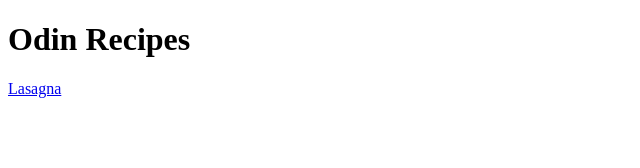
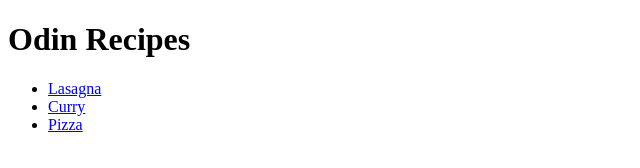
Before and after one commit to ScottDoesCode/odin-recipes, a plain HTML site: page index.html in a window 1280 px wide. Shown: the whole page, without its empty margins (0-640 px from the left). Drawn offline with Linux system fonts and the light colour scheme.

Commit message:
Add hyperlinks for Curry and Pizza

```diff
--- a/index.html
+++ b/index.html
@@ -7,8 +7,12 @@
 </head>
 
 <body>
-<h1>Odin Recipes</h1>
-<a href="./recipes/lasagna.html">Lasagna</a>
+    <h1>Odin Recipes</h1>
+    <ul>
+        <li><a href="./recipes/lasagna.html">Lasagna</a></li>
+        <li><a href="./recipes/curry.html">Curry</a></li>
+        <li><a href="./recipes/pizza.html">Pizza</a></li>
+    </ul>
 </body>
 
 </html>
```
